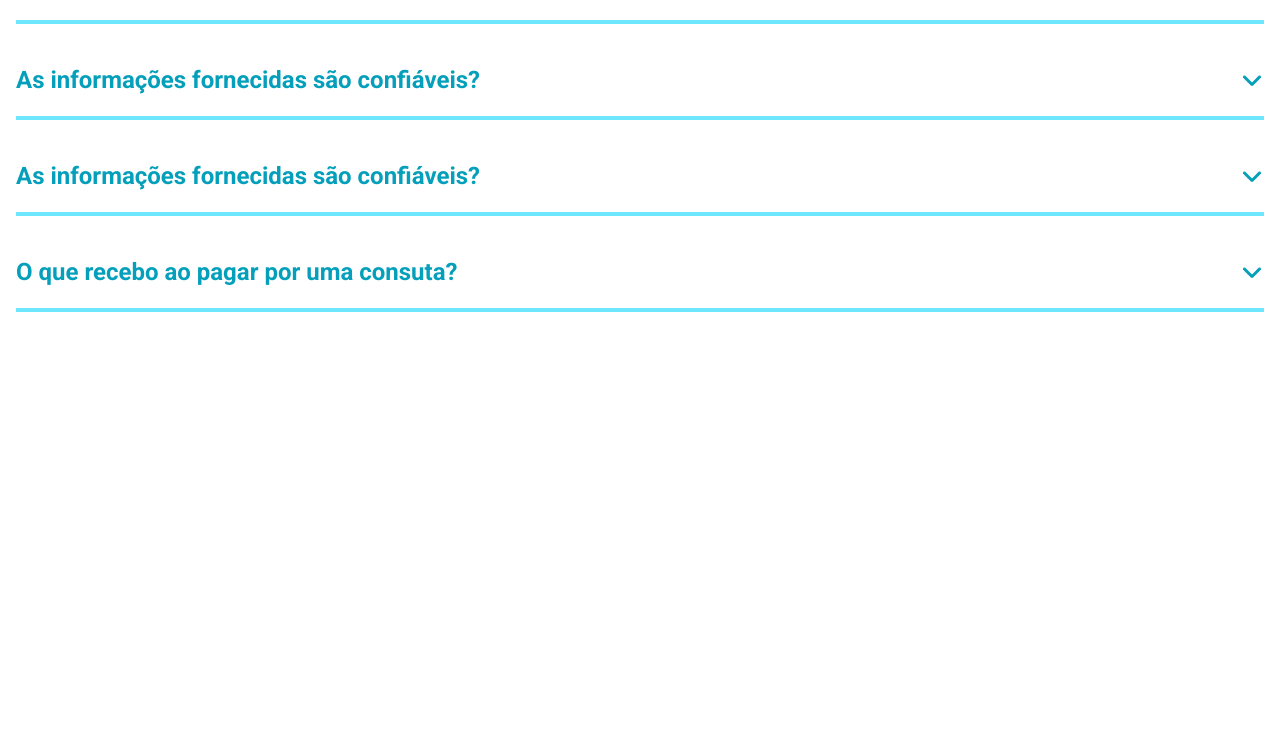
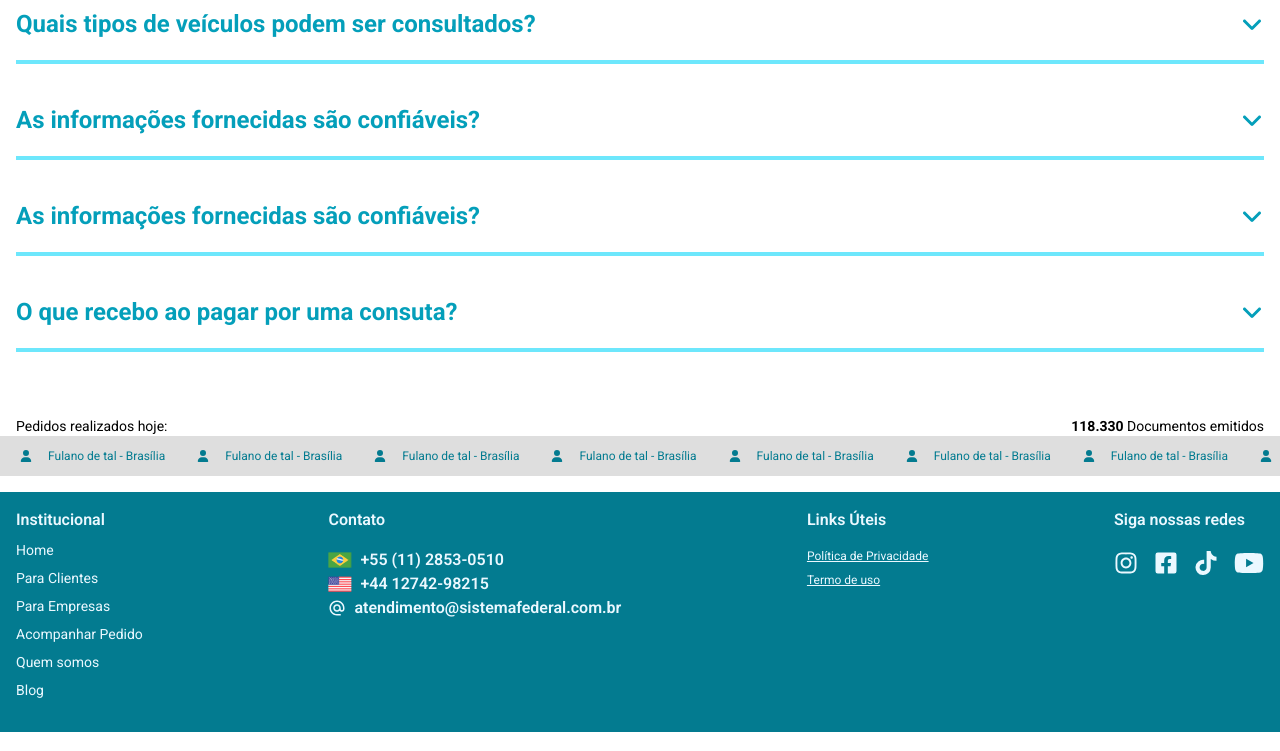
Before and after one commit to Marki1ins/raio-x-veicular, a Next.js app: page / in a window 1280 px wide. Shown: the part 2000-2751 px from the top of the page. Before the commit the page ends 2312 px from the top, so only its background shows below. Built offline with nearby package versions, Linux system fonts and the light colour scheme.

Commit message:
feat: :sparkles: add footer

```diff
--- a/src/app/layout.tsx
+++ b/src/app/layout.tsx
@@ -1,25 +1,32 @@
-import './globals.css';
+import "./globals.css";
 
-import Header from '@/components/header';
-import { Montserrat, Roboto } from 'next/font/google';
+import DoubtsAccordion from "@/components/doubts-accordion";
+import Footer from "@/components/footer";
+import Header from "@/components/header";
+import PriceTable from "@/components/price-table";
+import { Montserrat, Roboto, Inter } from "next/font/google";
 
 import type { Metadata } from "next";
-import PriceTable from '@/components/price-table';
-import DoubtsAccordion from '@/components/doubts-accordion';
 
 const roboto = Roboto({
-  variable: '--font-roboto',
-  subsets: ["latin"]
-})
+  variable: "--font-roboto",
+  subsets: ["latin"],
+});
 
 const montserrat = Montserrat({
   variable: "--font-montserrat",
-  subsets: ["latin"]
-})
+  subsets: ["latin"],
+});
+
+const inter = Inter({
+  variable: "--font-inter",
+  subsets: ["latin"],
+});
 
 export const metadata: Metadata = {
   title: "Raio X Veicular",
-  description: "Saber seu histórico nunca foi tão fácil! Consulte pela placa e receba diversas informações.",
+  description:
+    "Saber seu histórico nunca foi tão fácil! Consulte pela placa e receba diversas informações.",
 };
 
 export default function RootLayout({
@@ -29,13 +36,12 @@ export default function RootLayout({
 }>) {
   return (
     <html lang="en">
-      <body
-        className={`${roboto.variable} ${montserrat.variable} antialiased`}
-      >
+      <body className={`${roboto.variable} ${montserrat.variable} ${inter.variable} antialiased`}>
         <Header />
         {children}
         <PriceTable />
         <DoubtsAccordion />
+        <Footer />
       </body>
     </html>
   );
--- /dev/null
+++ b/src/components/banner-marquee/index.tsx
@@ -0,0 +1,19 @@
+import { FaUser } from "react-icons/fa6";
+
+export default function BannerMarquee({ data }: { data: any[]}) {
+  return (
+    <div className="flex items-center justify-center overflow-hidden">
+      <div className="flex items-center whitespace-nowrap animate-marquee py-3 bg-gray-200">
+        {data.map((_, index) => (
+          <div
+            key={index}
+            className="flex items-center pr-8 space-x-4 text-blue-800 text-xs"
+          >
+            <FaUser />
+            <p>Fulano de tal - Brasília</p>
+          </div>
+        ))}
+      </div>
+    </div>
+  );
+}
--- /dev/null
+++ b/src/components/footer/banner.tsx
@@ -0,0 +1,19 @@
+import Container from "@/layout";
+
+import BannerMarquee from "../banner-marquee";
+
+export default function Banner() {
+  return (
+    <div>
+      <Container>
+        <div className="flex items-center justify-between text-sm font-inter">
+          <span>Pedidos realizados hoje:</span>
+          <span>
+            <strong>118.330</strong> Documentos emitidos
+          </span>
+        </div>
+      </Container>
+      <BannerMarquee data={Array.from({ length: 15 })} />
+    </div>
+  );
+}
--- /dev/null
+++ b/src/components/footer/index.tsx
@@ -0,0 +1,29 @@
+import Container from "@/layout";
+
+import Banner from "./banner";
+import Menu from "./menu";
+import TrustBadges from "./trust-badges";
+import Image from "next/image";
+import logo from "@/assets/logos.png"
+
+export default function Footer() {
+  return (
+    <footer className="mt-16">
+      <Banner />
+      <Menu />
+      <TrustBadges />
+      <div className="py-6 bg-blue-900">
+        <Container>
+          <div className="flex text-xs text-center text-gray-50 font-light md:items-center md:justify-between md:gap-4 md:max-w-8/12 md:mx-auto">
+            <p>
+              Figma ipsum component variant main layer. Edit device union flows
+              underline export polygon horizontal connection. Line vector scale
+              figjam.
+            </p>
+            <Image src={logo} alt="Logo da empresa" className="hidden md:block" />
+          </div>
+        </Container>
+      </div>
+    </footer>
+  );
+}
--- /dev/null
+++ b/src/components/footer/menu.tsx
@@ -0,0 +1,91 @@
+import brazilLogo from "@/assets/brazil-flag.png";
+import usaLogo from "@/assets/usa-flag.png";
+import Container from "@/layout";
+import Image from "next/image";
+import Link from "next/link";
+import {
+  FaFacebookSquare,
+  FaInstagram,
+  FaTiktok,
+  FaYoutube,
+} from "react-icons/fa";
+import { MdAlternateEmail } from "react-icons/md";
+
+export default function Menu() {
+  return (
+    <nav className="bg-blue-800 text-gray-50 font-inter font-semibold">
+      <Container>
+        <div className="space-y-8 mt-4 pt-4 pb-4 md:flex md:items-start md:justify-between md:pb-0">
+          <div>
+            <h6>Institucional</h6>
+            <ul className="space-y-2 mt-2 text-sm">
+              <li className="font-normal">
+                <Link href="">Home</Link>
+              </li>
+              <li className="font-normal">
+                <Link href="">Para Clientes</Link>
+              </li>
+              <li className="font-normal">
+                <Link href="">Para Empresas</Link>
+              </li>
+              <li className="font-normal">
+                <Link href="">Acompanhar Pedido</Link>
+              </li>
+              <li className="font-normal">
+                <Link href="">Quem somos</Link>
+              </li>
+              <li className="font-normal">
+                <Link href="">Blog</Link>
+              </li>
+            </ul>
+          </div>
+          <div>
+            <h6>Contato</h6>
+            <div className="mt-4">
+              <div className="flex items-center justify-start gap-2">
+                <Image
+                  src={brazilLogo}
+                  alt="Bandeira do Brasil"
+                  quality={100}
+                />
+                <span>+55 (11) 2853-0510</span>
+              </div>
+              <div className="flex items-center justify-start gap-2">
+                <Image
+                  src={usaLogo}
+                  alt="Bandeira dos Estados Unidos da América"
+                  quality={100}
+                />
+                <span>+44 12742-98215</span>
+              </div>
+              <div className="flex items-center justify-start gap-2">
+                <MdAlternateEmail className="text-lg" />
+                <span>atendimento@sistemafederal.com.br</span>
+              </div>
+            </div>
+          </div>
+          <div>
+            <h6>Links Úteis</h6>
+            <div className="flex flex-col gap-2 mt-4 text-xs font-normal underline">
+              <a href="" target="_blank" rel="external">
+                Política de Privacidade
+              </a>
+              <a href="" target="_blank" rel="external">
+                Termo de uso
+              </a>
+            </div>
+          </div>
+          <div>
+            <h6>Siga nossas redes</h6>
+            <div className="flex items-center gap-4 mt-4 text-2xl">
+              <FaInstagram />
+              <FaFacebookSquare />
+              <FaTiktok />
+              <FaYoutube className="text-3xl" />
+            </div>
+          </div>
+        </div>
+      </Container>
+    </nav>
+  );
+}
--- /dev/null
+++ b/src/components/footer/trust-badges.tsx
@@ -0,0 +1,39 @@
+import cardFlagBadge from "@/assets/card-flag.png";
+import reclameGoogleBadge from "@/assets/reclame-google-badge.png";
+import safeBadge from "@/assets/safe-badge.png";
+import whatsappBadge from "@/assets/whatsapp-badge.png";
+import Container from "@/layout";
+import Image from "next/image";
+
+export default function TrustBadges() {
+  return (
+    <Container>
+      <div className="space-y-8 py-5 text-gray-600 font-inter font-semibold md:flex md:items-center md:justify-between">
+        <div className="space-y-4">
+          <Image
+            src={whatsappBadge}
+            alt="Imagem indicando que o numero para contato via whatsapp é de 24h e que avaliação do seu atendimento é de 9,3"
+          />
+          <Image
+            src={reclameGoogleBadge}
+            alt="Imagem indicando que a nota no Google e no Reclame Aqui é alta"
+          />
+        </div>
+        <div className="space-y-4">
+          <h6>Formas de Pagamento</h6>
+          <Image
+            src={cardFlagBadge}
+            alt="Aceita bandeiras: Mastercard, Visa, Elo, Hipercard, American Express e Diners Club"
+          />
+        </div>
+        <div className="space-y-4">
+          <h6>Site seguro</h6>
+          <Image
+            src={safeBadge}
+            alt="Site assegurado pela Site Blindado e McAfee"
+          />
+        </div>
+      </div>
+    </Container>
+  );
+}
```
